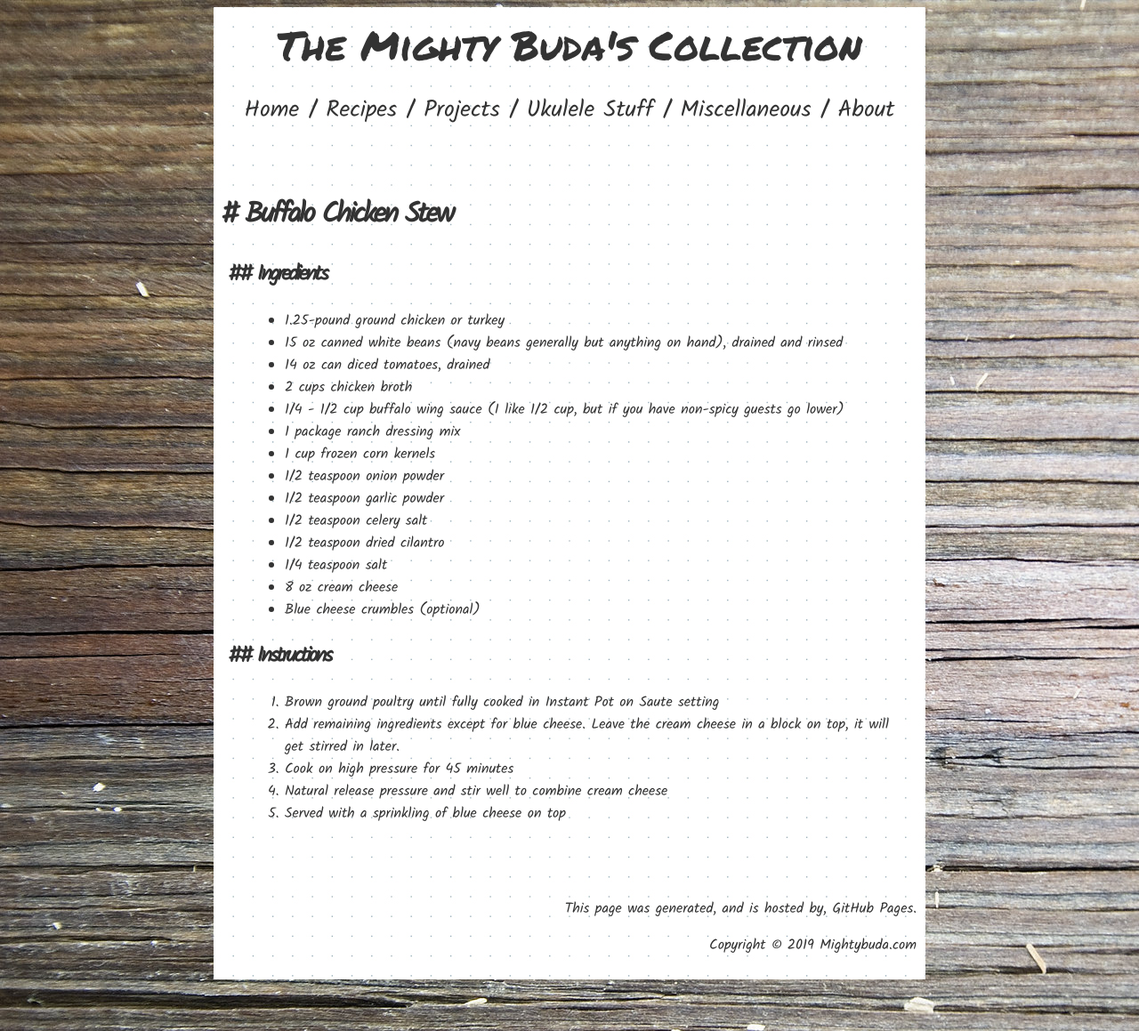
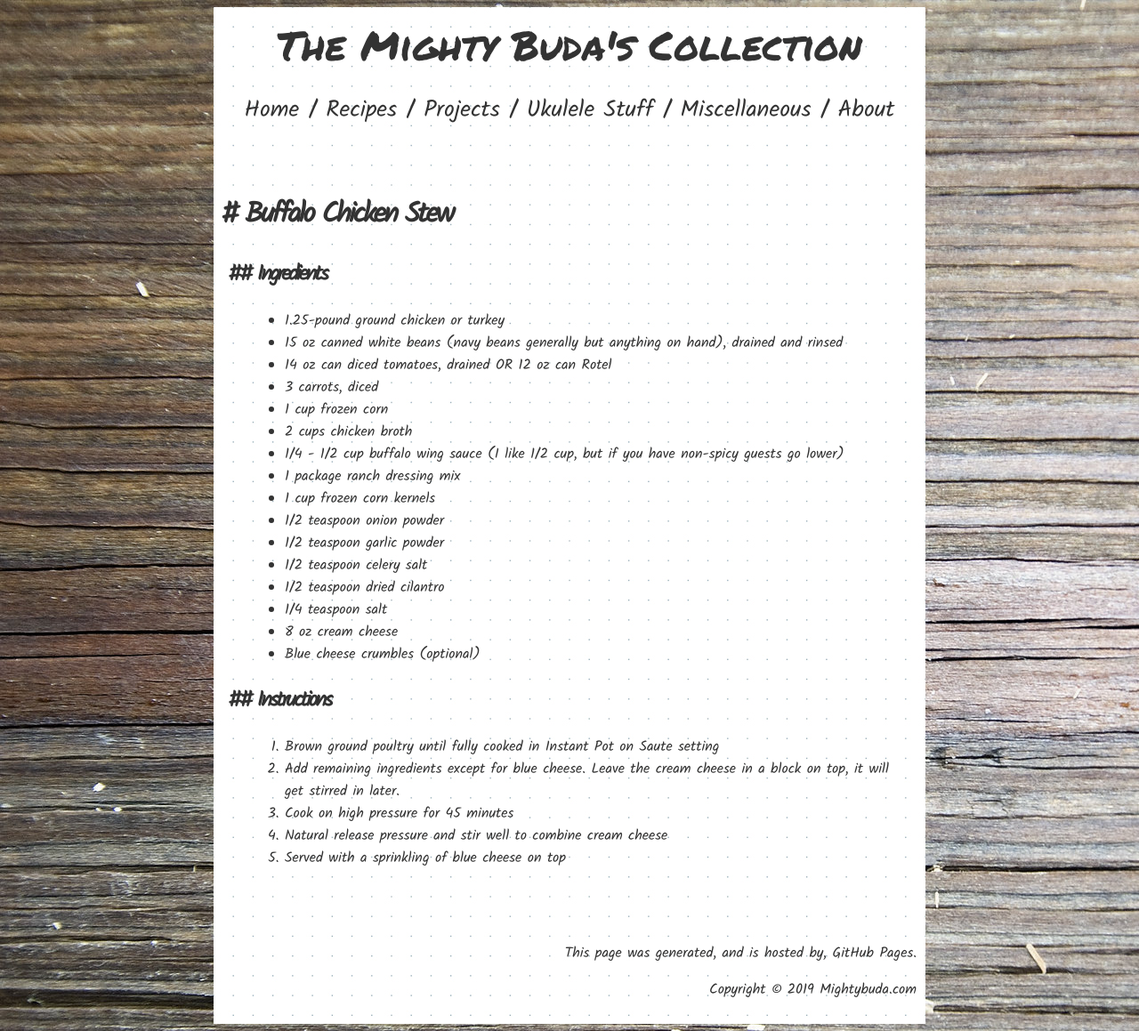
Before and after one commit to thebuda/thebuda.github.io, a Jekyll site: the page built from _recipes/Buffalo_Chicken_Stew.md, in a window 1280 px wide. Shown: the whole page at 89% size. Built offline with Jekyll 4.4.1, drawn with Linux system fonts in a browser that asks for light colours.

Commit message:
added recipe

```diff
--- a/_recipes/Buffalo_Chicken_Stew.md
+++ b/_recipes/Buffalo_Chicken_Stew.md
@@ -11,7 +11,9 @@ low_carb: yes
 
 - 1.25-pound ground chicken or turkey
 - 15 oz canned white beans (navy beans generally but anything on hand), drained and rinsed
-- 14 oz can diced tomatoes, drained
+- 14 oz can diced tomatoes, drained OR 12 oz can Rotel
+- 3 carrots, diced
+- 1 cup frozen corn
 - 2 cups chicken broth
 - 1/4 - 1/2 cup buffalo wing sauce (I like 1/2 cup, but if you have non-spicy guests go lower)
 - 1 package ranch dressing mix
```
Also changed, not shown: _recipes/Instant Pot Beef Stroganoff.md (added, +34 -0 lines).
